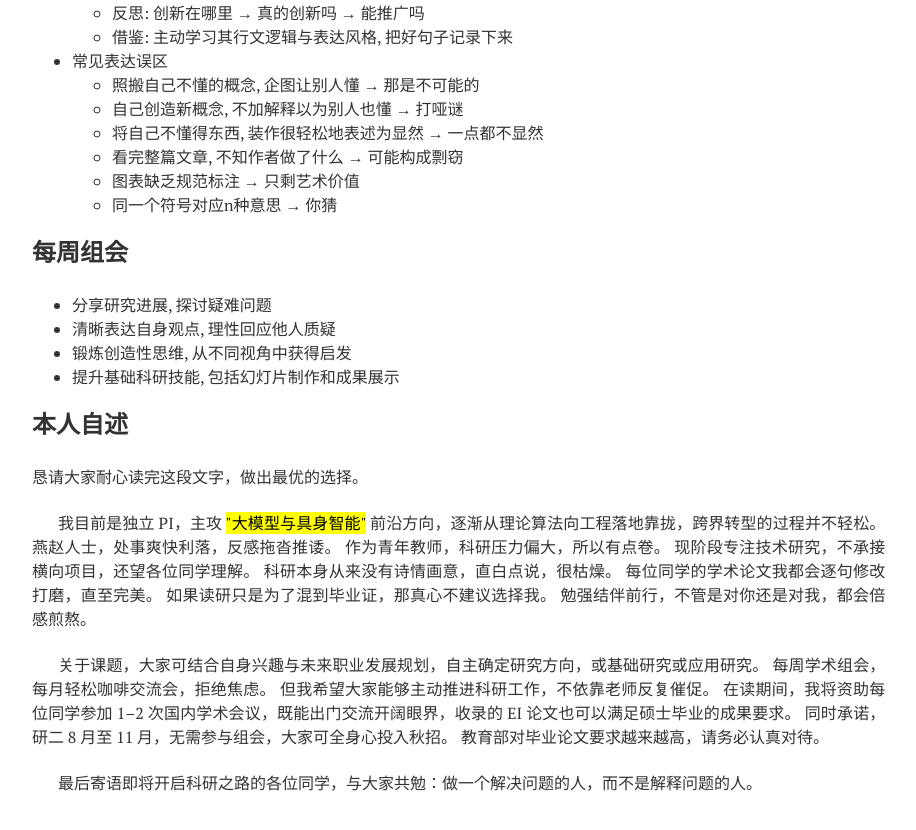
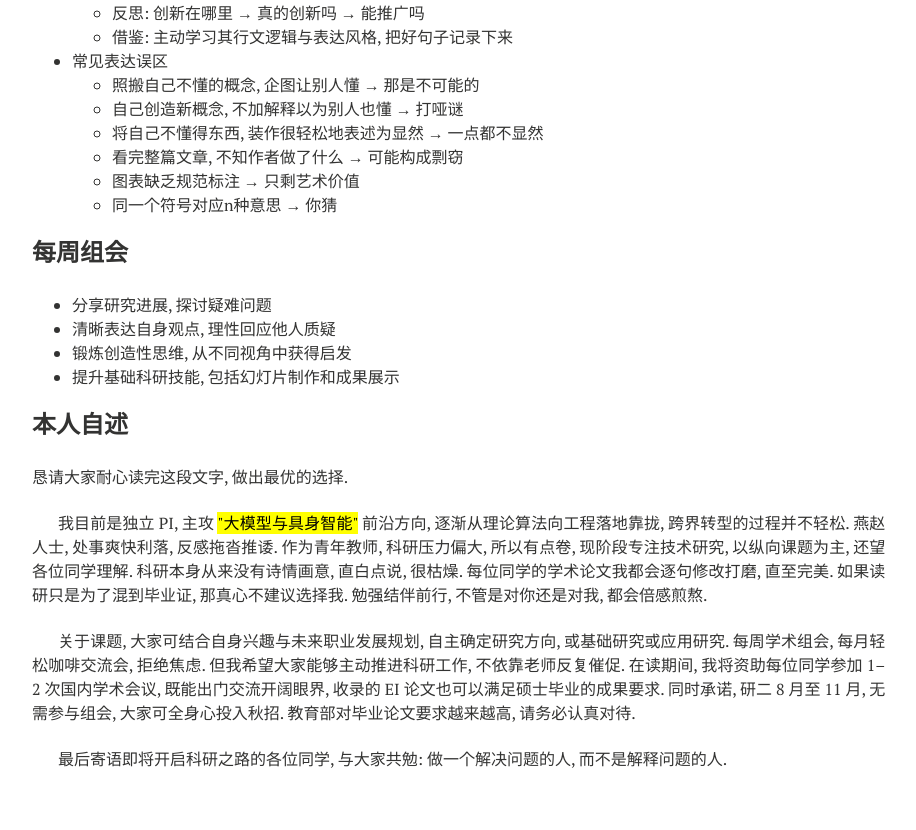
Before and after one commit to xianchaoxiu/xianchaoxiu.github.io, a Jekyll site: the page built from chinese/reading/index.md, in a window 1280 px wide and 900 px high, scrolled down 1268 px. Shown: the top 830 px of the window, without its empty margins (288-1204 px from the left). Built offline with Jekyll 4.4.1, drawn with Linux system fonts in a browser that asks for light colours; nearby versions of some CDN libraries.

Commit message:
Update index.md

```diff
--- a/chinese/reading/index.md
+++ b/chinese/reading/index.md
@@ -75,24 +75,24 @@ share: false
 
 ### 本人自述
 
-恳请大家耐心读完这段文字，做出最优的选择。 <br> <br>
+恳请大家耐心读完这段文字, 做出最优的选择. <br> <br>
 
-我目前是独立 PI，主攻 <mark>"大模型与具身智能"</mark> 前沿方向，逐渐从理论算法向工程落地靠拢，跨界转型的过程并不轻松。
-燕赵人士，处事爽快利落，反感拖沓推诿。
-作为青年教师，科研压力偏大，所以有点卷。
-现阶段专注技术研究，不承接横向项目，还望各位同学理解。
-科研本身从来没有诗情画意，直白点说，很枯燥。
-每位同学的学术论文我都会逐句修改打磨，直至完美。
-如果读研只是为了混到毕业证，那真心不建议选择我。
-勉强结伴前行，不管是对你还是对我，都会倍感煎熬。 <br> <br>
+我目前是独立 PI, 主攻 <mark>"大模型与具身智能"</mark> 前沿方向, 逐渐从理论算法向工程落地靠拢, 跨界转型的过程并不轻松.
+燕赵人士, 处事爽快利落, 反感拖沓推诿.
+作为青年教师, 科研压力偏大, 所以有点卷,
+现阶段专注技术研究, 以纵向课题为主, 还望各位同学理解.
+科研本身从来没有诗情画意, 直白点说, 很枯燥.
+每位同学的学术论文我都会逐句修改打磨, 直至完美.
+如果读研只是为了混到毕业证, 那真心不建议选择我.
+勉强结伴前行, 不管是对你还是对我, 都会倍感煎熬. <br> <br>
 
 
-关于课题，大家可结合自身兴趣与未来职业发展规划，自主确定研究方向，或基础研究或应用研究。
-每周学术组会，每月轻松咖啡交流会，拒绝焦虑。
-但我希望大家能够主动推进科研工作，不依靠老师反复催促。
-在读期间，我将资助每位同学参加 1–2 次国内学术会议，既能出门交流开阔眼界，收录的 EI 论文也可以满足硕士毕业的成果要求。
-同时承诺，研二 8 月至 11 月，无需参与组会，大家可全身心投入秋招。
-教育部对毕业论文要求越来越高，请务必认真对待。<br> <br>
+关于课题, 大家可结合自身兴趣与未来职业发展规划, 自主确定研究方向, 或基础研究或应用研究.
+每周学术组会, 每月轻松咖啡交流会, 拒绝焦虑.
+但我希望大家能够主动推进科研工作, 不依靠老师反复催促.
+在读期间, 我将资助每位同学参加 1–2 次国内学术会议, 既能出门交流开阔眼界, 收录的 EI 论文也可以满足硕士毕业的成果要求.
+同时承诺, 研二 8 月至 11 月, 无需参与组会, 大家可全身心投入秋招.
+教育部对毕业论文要求越来越高, 请务必认真对待. <br> <br>
 
 
-最后寄语即将开启科研之路的各位同学，与大家共勉：做一个解决问题的人，而不是解释问题的人。
+最后寄语即将开启科研之路的各位同学, 与大家共勉: 做一个解决问题的人, 而不是解释问题的人.
```
